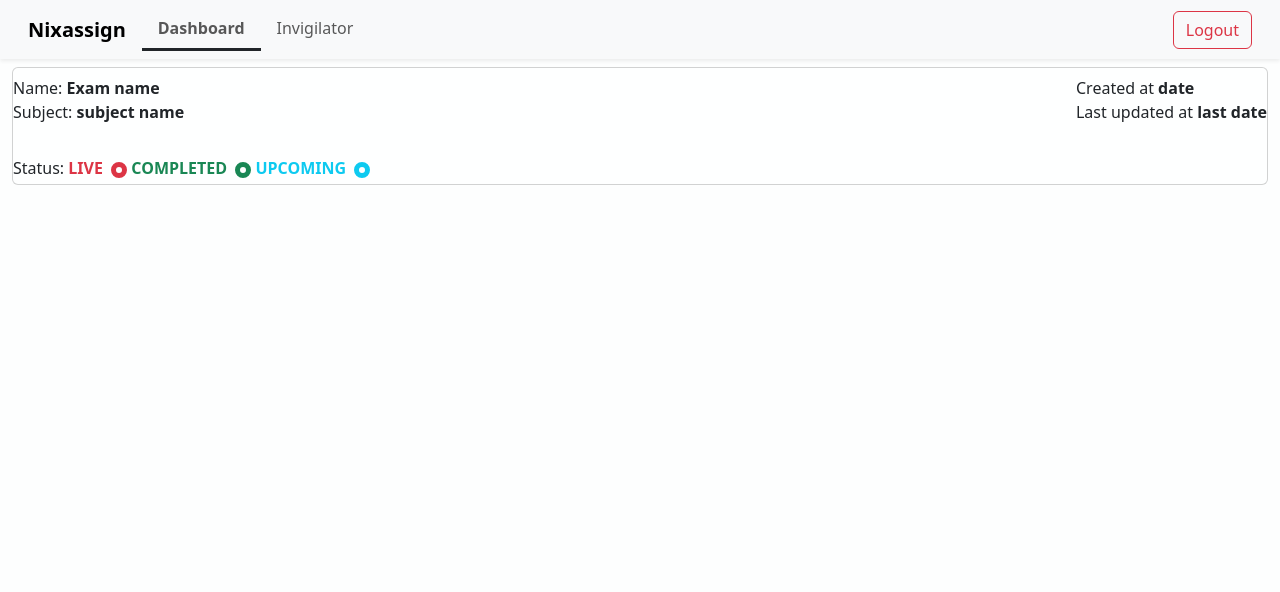
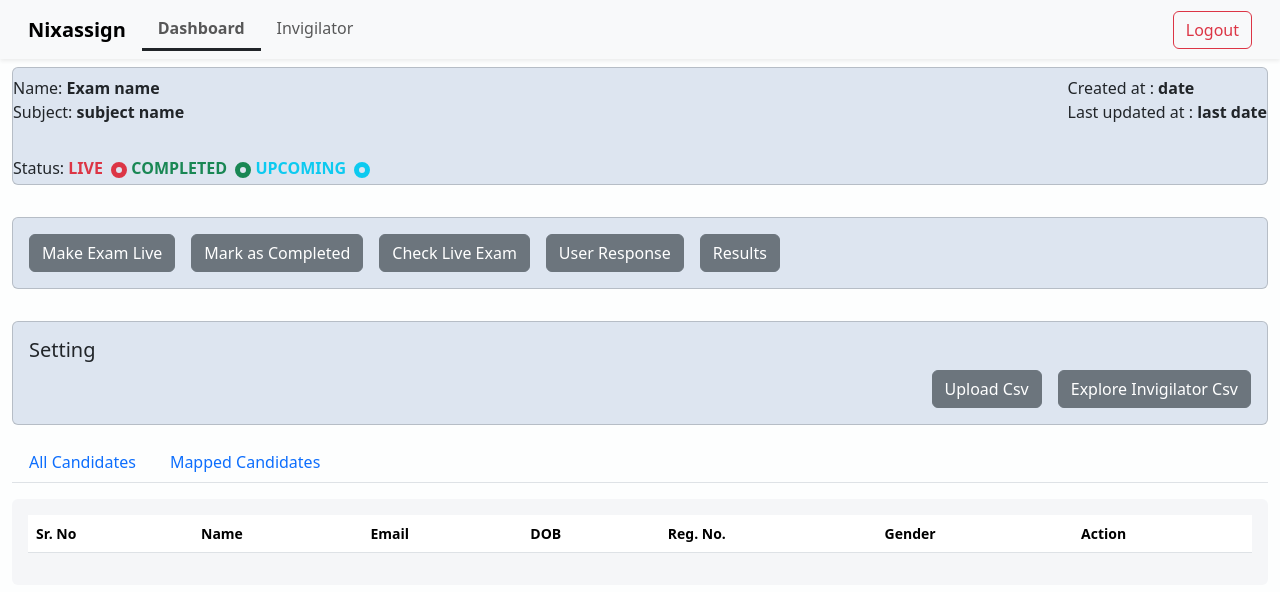
Before and after one commit to vohrakunal/nixassign-client, a React (Vite) app: page /dashboard in a window 1280 px wide. Shown: the top 592 px of the page. Built offline with nearby package versions, Linux system fonts and the light colour scheme.

Commit message:
add dashboard

```diff
--- a/package.json
+++ b/package.json
@@ -18,6 +18,7 @@
     "react-hot-toast": "^2.5.2",
     "react-icons": "^5.5.0",
     "react-router-dom": "^7.6.1",
+    "react-select": "^5.10.1",
     "react-toastify": "^11.0.5"
   },
   "devDependencies": {
--- a/src/views/private/Dashboard/Dashboard.tsx
+++ b/src/views/private/Dashboard/Dashboard.tsx
@@ -1,15 +1,16 @@
-import React from "react";
-import { Badge, Card } from "react-bootstrap";
+import React, { useState } from "react";
+import { Badge, Button, Card, Tab, Table, Tabs } from "react-bootstrap";
 import { FaCircleDot } from "react-icons/fa6";
+import TablePagination from "../../../components/Pagination/Table.pagination";
 
 export default function Dashboard() {
+  const [key, setKey] = useState("home");
   return (
     <div>
       <Card
         className="mt-2"
         style={{
-          backgroundColor: "#feffff",
-
+          backgroundColor: "#dde5f0",
         }}
       >
         <>
@@ -31,13 +32,13 @@ export default function Dashboard() {
             <div>
               <div>
                 <span>
-                  Created at <b>date </b>
+                  Created at : <b>date </b>
                 </span>
               </div>
 
               <div>
                 <span>
-                  Last updated at <b>last date </b>
+                  Last updated at : <b>last date </b>
                 </span>
               </div>
             </div>
@@ -76,6 +77,74 @@ export default function Dashboard() {
           <div className="mt-1"></div>
         </>
       </Card>
+      <br />
+      <Card
+        className="mt-2"
+        style={{
+          backgroundColor: "#dde5f0",
+        }}
+      >
+        <Card.Body>
+          <div className="d-flex justify-content-leftend gap-3">
+            <Button variant="secondary"> Make Exam Live</Button>
+            <Button variant="secondary">Mark as Completed </Button>
+            <Button variant="secondary"> Check Live Exam </Button>
+            <Button variant="secondary">User Response </Button>
+            <Button variant="secondary">Results</Button>
+          </div>
+        </Card.Body>
+      </Card>
+      <br />
+
+      <Card
+        className="mt-2"
+        style={{
+          backgroundColor: "#dde5f0",
+        }}
+      >
+        <Card.Body>
+          <Card.Title>Setting</Card.Title>
+          <div className="d-flex justify-content-end gap-3">
+            <Button variant="secondary"> Upload Csv </Button>
+            <Button variant="secondary">Explore Invigilator Csv </Button>
+          </div>
+        </Card.Body>
+      </Card>
+      <div className="mt-3">
+        <Tabs
+          id="controlled-tab-example"
+          activeKey={key}
+          onSelect={(k) => setKey(k)}
+          className="mb-3"
+        >
+          <Tab title="All Candidates">Tab content for All Candidates</Tab>
+          <Tab title="Mapped Candidates">Tab content for Mapped Candidates</Tab>
+        </Tabs>
+        <Card
+          className="mt-3"
+          style={{
+            backgroundColor: "#D0D5DD30",
+            border: "none",
+            outline: "none",
+          }}
+        >
+          <Card.Body>
+            <Table striped hover>
+              <thead>
+                <tr>
+                  <th style={{ fontSize: 14 }}>Sr. No</th>
+                  <th style={{ fontSize: 14 }}>Name</th>
+                  <th style={{ fontSize: 14 }}>Email</th>
+                  <th style={{ fontSize: 14 }}>DOB</th>
+                  <th style={{ fontSize: 14 }}>Reg. No.</th>
+                  <th style={{ fontSize: 14 }}>Gender</th>
+                  <th style={{ fontSize: 14 }}>Action</th>
+                </tr>
+              </thead>
+            </Table>
+          </Card.Body>
+        </Card>
+      </div>
     </div>
   );
 }
```
Also changed, not shown: src/components/Pagination/Table.pagination.tsx (added, +113 -0 lines), 2 other files (tests, documents, lock files or other folders).
